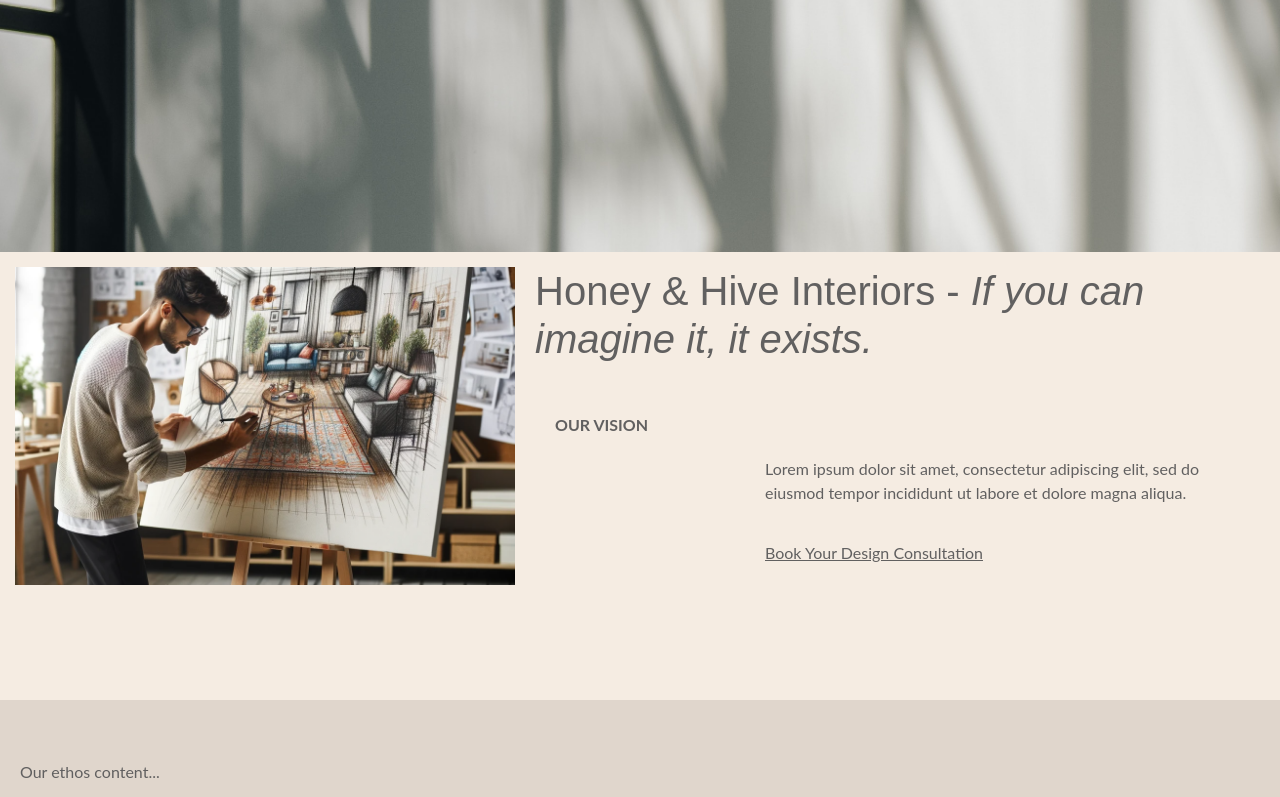
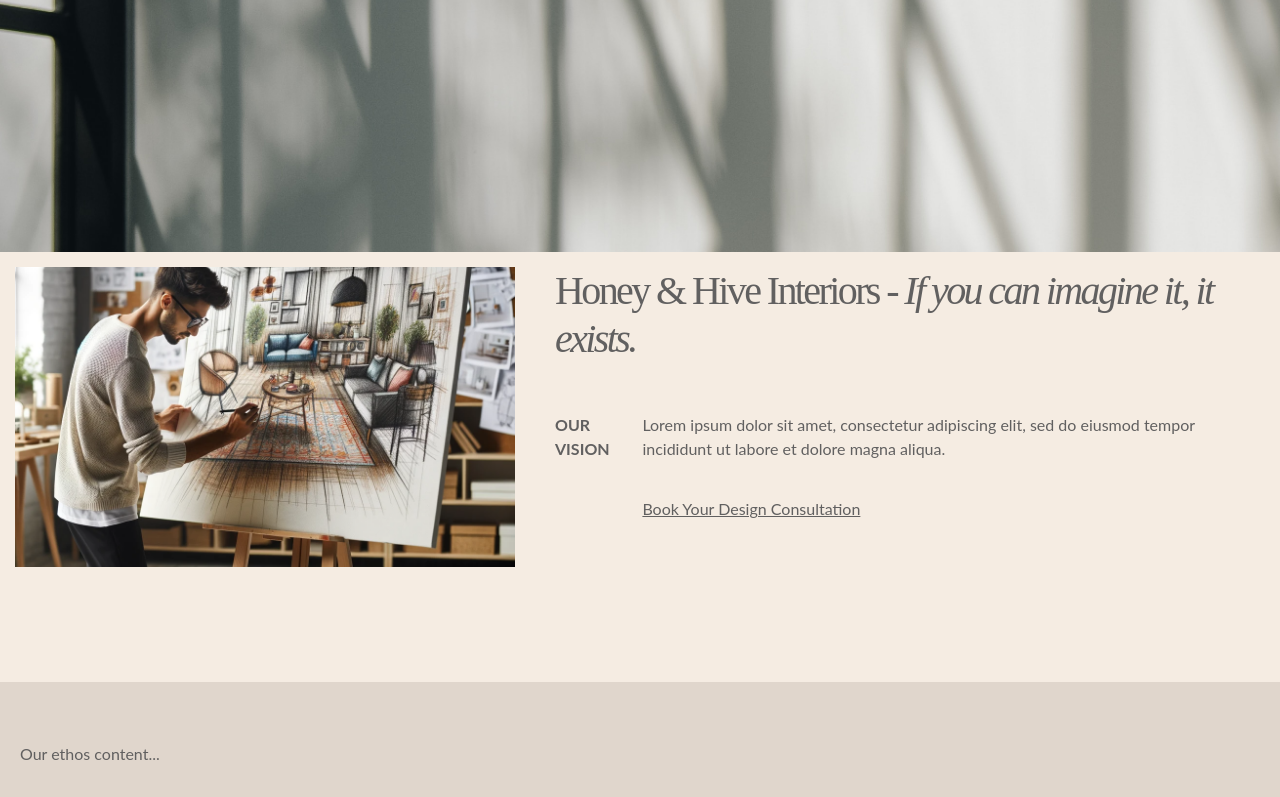
Before and after one commit to AussieKing/HoneyHive, a React (Create React App) app in the folder honey-and-hive/: page /about in a window 1280 px wide. Shown: the part 604-1401 px from the top of the page. Built offline with nearby package versions, Linux system fonts and the light colour scheme.

Commit message:
Day 11: Styled the About page, aligned elements, and updated fonts

```diff
--- a/honey-and-hive/src/components/About.css
+++ b/honey-and-hive/src/components/About.css
@@ -7,7 +7,11 @@
   padding: 0;
 }
 
-@import url('https://fonts.googleapis.com/css2?family=Mr+Eaves+Sans:wght@400&display=swap');
+@import url('https://fonts.googleapis.com/css2?family=Kaisei+Opti&display=swap');
+
+.kaisei-opti-regular {
+  font-family: "Kaisei Opti", serif;
+}
 
 :root {
   --background-color: #F5ECE2; /* Example color */
@@ -28,92 +32,73 @@
 
 .about-content-section {
   display: flex;
-  padding: 15px; /* Adjust padding as needed */
-  margin-bottom: 100px; /* Add space below the section */
+  align-items: flex-start;
+  padding: 15px;
+  margin-bottom: 100px;
   background-color: var(--background-color);
-  position: relative; /* To allow absolute positioning inside */
 }
-
 .about-text-image {
-  width: 40%; /* Adjust the width as needed */
+  width: 40%;
+  height: 300px; /* or whatever height makes sense for your layout */
   background: url('../assets/person-drawing.png') no-repeat center center;
   background-size: cover;
   margin-right: 20px;
-  position: relative; /* Adjusted to relative */
-  top: 0;
-  bottom: 0;
 }
 
+
+
+/* Container for the h1, strong tag, and content */
 .about-text-content {
-  flex: 1; /* Take remaining space */
-  text-align: left; /* Align text to the left */
+  display: flex;
+  flex-direction: column;
+  flex: 1;
+  margin-left: 20px; /* Add margin if the image appears too close to the text */
 }
 
-.italic-text {
-  font-style: italic; /* This ensures the portion of text is in italics */
+/* Flex container for strong tag and content alignment */
+.content-with-vision {
+  display: flex;
+  align-items: flex-start; /* Align items to the start of the container */
 }
 
-/* New container for the OUR VISION text */
-.our-vision-container {
-  margin-right: 20px; /* Same as the space between image and text content */
-  margin-top: 50px; /* Aligning with content */
-  padding-left: 20px; /* To align with the content inside about-content-container */
-  flex-grow: 0; /* Do not allow it to grow, it should only take the space it needs */
+.vision-title {
+  /* No margin is needed since it should be in line with the content */
+  display: flex; /* Align the strong tag */
+  align-items: center; /* Center it vertically */
+  padding-right: 20px; /* Ensure some spacing to the content */
 }
 
-/* Update styles for the about-content-container */
-.about-content-container {
+.our-vision-text {
+  font-size: 1em; /* or any other size you prefer */
+  /* other styles */
+}
+
+.text-and-button {
   display: flex;
   flex-direction: column;
-  align-items: flex-start; /* Align items to the start (left) */
-  position: relative; /* Adjusted to relative */
-  max-width: 500px; /* Adjust the width to fit the content area */
-  padding: 20px; /* Add padding to create space inside the box */
-  margin-left: auto; /* This will push the container to the right */
-  margin-right: 20px; /* Adjust as needed for spacing from the right edge */
+  justify-content: center; /* Center the content vertically if needed */
+}
+.about-text-content h1 {
+  margin-bottom: 50px; /* 50 pixels of space below the h1 */
 }
 
-/* Remove the absolute positioning from the strong tag */
-.about-content-container strong {
-  /* Remove position, top, and left properties */
-  color: var(--text-color);
-  font-size: 1.5em; /* Adjust the size as needed */
-  display: flex; /* Allow it to take the full width */
-  align-items: right; /* Align the text to the right */
+/* Styles for h1 */
+h1 {
+  font-family: "Kaisei Opti", serif;
+  letter-spacing: -2.6px;
 }
 
-.about-content-container {
-  display: flex;
-  flex-direction: column;
-  align-items: flex-start; /* Align items to the start (left) */
-  position: relative; /* Adjusted to relative */
-  max-width: 500px; /* Adjust the width to fit the content area */
-  padding: 20px; /* Add padding to create space inside the box */
-  margin-left: auto; /* This will push the container to the right */
-  margin-right: 20px; /* Adjust as needed for spacing from the right edge */
+/* Styles for italic text */
+.italic-text {
+  font-family: "Kaisei Opti", serif;
+  font-style: italic; /* To ensure the text remains italic */
 }
 
-.our-vision-and-text {
-  text-align: left;
-}
-
-h1 {
-  font-family: 'Mr Eaves San OT Book', sans-serif; /* Make sure the name matches the one provided by the font service */
-  /* ... other styles ... */
-}
-
-h1, h2, p {
-  margin-bottom: 0.5em; /* Space between elements */
-}
-
-/* Style the link to look like a clickable link */
+/* Ensure the link is displayed as an underlined text */
 .book-consultation-link {
-  color: var(--text-color); /* Set the color of the link */
-  text-decoration: underline; /* Underline the link */
-  cursor: pointer; /* Change cursor to indicate clickability */
-  margin-top: 20px; /* Add space above the link if needed */
-  align-self: flex-start; /* Align to the start if inside a flex container */
-  /* You can add more styles to match your design */
+  color: inherit;
+  text-decoration: underline;
+  margin-top: 20px;
 }
 
 .book-consultation-link:hover {
--- a/honey-and-hive/src/components/About.js
+++ b/honey-and-hive/src/components/About.js
@@ -1,6 +1,6 @@
 import React from "react";
 import "./About.css"; // Import the stylesheet specific to About
-import { Link } from "react-router-dom"; //! introduced for the book button
+import { Link } from "react-router-dom"; //! introduced instead of the book button
 
 const About = () => {
   return (
@@ -9,18 +9,25 @@ const About = () => {
         {/* This div has the fixed background image */}
       </div>
       <div className="about-content-section">
-        <div className="about-text-image"></div> {/* This is the image on the left */}
+        <div className="about-text-image"></div>{" "}
+        {/* This is the image on the left */}
         <div className="about-text-content">
-        <h1>Honey & Hive Interiors - <em className="italic-text">If you can imagine it, it exists.</em></h1>
-          <div className="our-vision-container">
-            <strong>OUR VISION</strong>
-          </div>
-          <div className="about-content-container">
-            <div className="our-vision-and-text">
-              <p>Lorem ipsum dolor sit amet, consectetur adipiscing elit, sed do eiusmod tempor incididunt ut labore et dolore magna aliqua.</p>
+          <h1>
+            Honey & Hive Interiors - <em>If you can imagine it, it exists.</em>
+          </h1>
+          <div className="content-with-vision">
+            <div className="vision-title">
+              <strong className="our-vision-text">OUR VISION</strong>
             </div>
-            {/* Change button to Link */}
-            <Link to="/contact" className="book-consultation-link">Book Your Design Consultation</Link>
+            <div className="text-and-button">
+              <p>
+                Lorem ipsum dolor sit amet, consectetur adipiscing elit, sed do
+                eiusmod tempor incididunt ut labore et dolore magna aliqua.
+              </p>
+              <Link to="/contact" className="book-consultation-link">
+                Book Your Design Consultation
+              </Link>
+            </div>
           </div>
         </div>
       </div>
```
